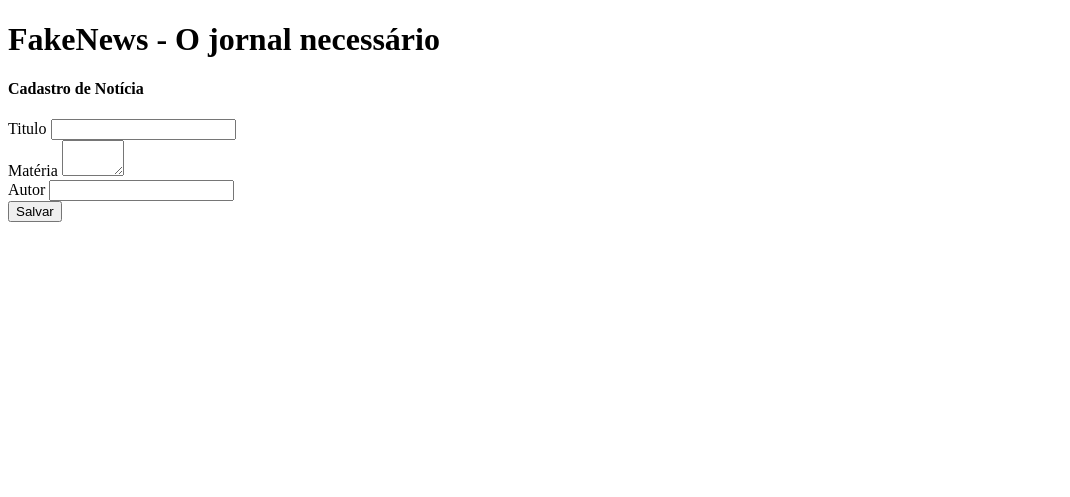
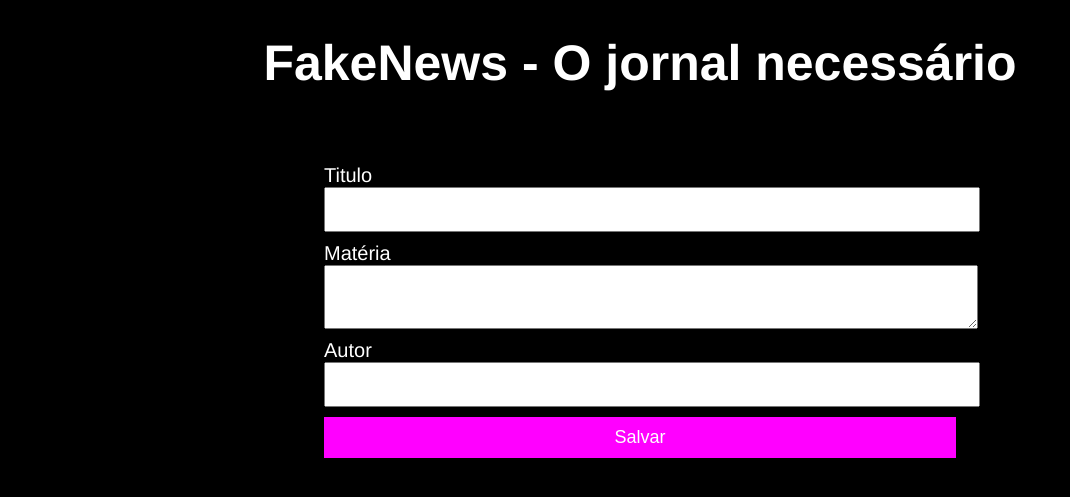
Before and after one commit to olucassantos/cadastro-basico-fakenews, a PHP site: page /cadastro_noticia.php in a window 1280 px wide. Shown: the top 497 px of the page, without its empty margins (0-1070 px from the left). Run offline with PHP 8.4, Linux system fonts and the light colour scheme.

Commit message:
estilização com css

```diff
--- a/cadastro_noticia.php
+++ b/cadastro_noticia.php
@@ -2,6 +2,8 @@
 <html lang="en">
     <head>
         <meta charset="UTF-8">
+        <link rel="stylesheet" href="estilo.css">
+
         <title>FakeNews - O jornal necessário</title>
     </head>
     <body>
--- /dev/null
+++ b/estilo.css
@@ -0,0 +1,75 @@
+body{
+    background-color: #000;
+    font-family: 'helvetica';
+}
+
+h1{
+    color: #fff;
+    text-align: center;
+    font-size: 50px;
+}
+
+a{
+    color: #ff00ff;
+    text-decoration: none;
+    font-size: 20px;
+}
+
+form{
+    width: 50%;
+    margin: 0 auto;
+    display: block;
+}
+
+form label{
+    color: #fff;
+    font-size: 20px;
+    display: block;
+}
+
+form input{
+    display: block;
+    margin-bottom: 10px;
+    padding: 10px;
+    font-size: 18px;
+    width: 100%;
+}
+
+form textarea{
+    display: block;
+    margin-bottom: 10px;
+    padding: 10px;
+    font-size: 18px;
+    width: 100%;
+}
+
+form input[type="submit"]{
+    background-color: #ff00ff;
+    color: #fff;
+    border: none;
+    padding: 10px;
+    font-size: 18px;
+    cursor: pointer;
+    width: 100%;
+}
+
+.mensagem{
+    color: #ff00ff;
+    text-align: center;
+    border: 2px dashed #ff00ff;
+    padding: 10px;
+    width: 70%;
+    margin: 0 auto;
+}
+
+.voltar{
+    text-align: center;
+    margin-top: 20px;
+}
+
+.voltar a{
+    padding: 10px;
+    background-color: #ff00ff;
+    border: 2px solid #d00023;
+    color: #fff;
+}
--- a/index.php
+++ b/index.php
@@ -2,6 +2,7 @@
 <html lang="en">
     <head>
         <meta charset="UTF-8">
+        <link rel="stylesheet" href="estilo.css">
         <title>FakeNews - O jornal necessário</title>
     </head>
     <body>
--- a/salvar_noticia.php
+++ b/salvar_noticia.php
@@ -40,6 +40,8 @@
 <html lang="en">
     <head>
         <meta charset="UTF-8">
+        <link rel="stylesheet" href="estilo.css">
+
         <title>FakeNews - O jornal necessário</title>
     </head>
     <body>
@@ -47,7 +49,9 @@
 
         <div class="mensagem">
             <h1><?= $mensagem ?></h1>
+        </div>
 
+        <div class="voltar">
             <a href="index.php">Voltar</a>
         </div>
     </body>
```
